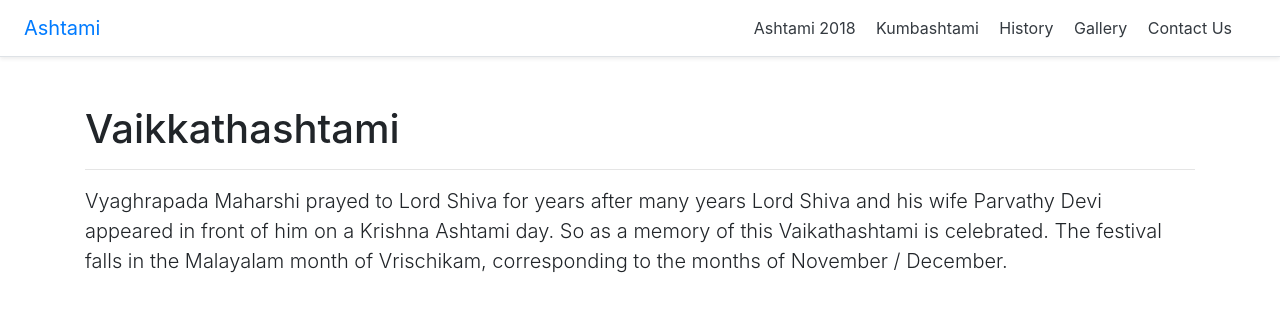
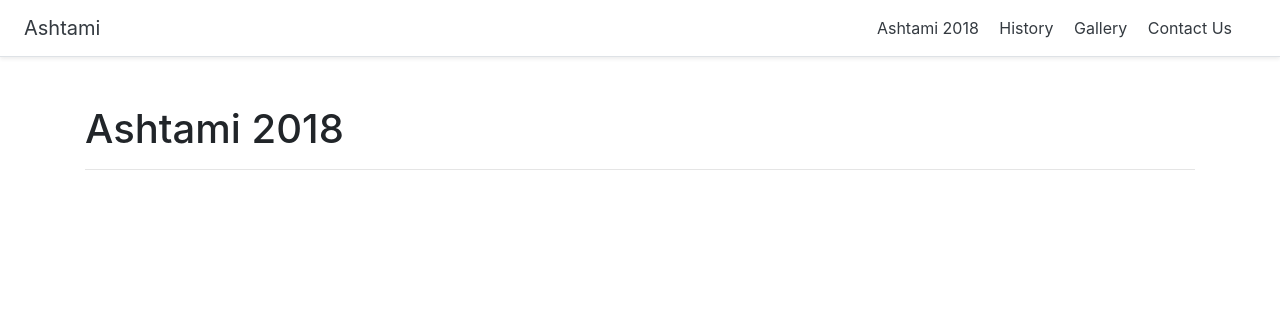
Before and after one commit to anuraj/ashtami.online, a Jekyll site: the page built from ashtami2018.html, in a window 1280 px wide. Shown: the top 312 px of the page. Built offline with Jekyll 4.4.1, drawn with Linux system fonts in a browser that asks for light colours.

Commit message:
Layout and Favicon changes

```diff
--- a/_layouts/default.html
+++ b/_layouts/default.html
@@ -4,7 +4,7 @@
 <head>
     <meta charset="utf-8">
     <meta name="viewport" content="width=device-width, initial-scale=1, shrink-to-fit=no">
-    <link href="favicon.ico" rel="shortcut icon" />
+    <link href="/images/favicon.ico" rel="shortcut icon" />
     <link rel="stylesheet" href="https://stackpath.bootstrapcdn.com/bootstrap/4.1.3/css/bootstrap.min.css" integrity="sha384-MCw98/SFnGE8fJT3GXwEOngsV7Zt27NXFoaoApmYm81iuXoPkFOJwJ8ERdknLPMO"
         crossorigin="anonymous">
     <title>{{ page.title }}</title>
@@ -13,10 +13,9 @@
 <body>
     <div class="d-flex flex-column flex-md-row align-items-center p-3 px-md-4 mb-3 bg-white border-bottom shadow-sm">
         <h5 class="my-0 mr-md-auto font-weight-normal">
-            <a href="/">Ashtami</a></h5>
+            <a class="text-dark" href="/">Ashtami</a></h5>
         <nav class="my-2 my-md-0 mr-md-3">
             <a class="p-2 text-dark" href="/ashtami2018">Ashtami 2018</a>
-            <a class="p-2 text-dark" href="#">Kumbashtami</a>
             <a class="p-2 text-dark" href="#">History</a>
             <a class="p-2 text-dark" href="#">Gallery</a>
             <a class="p-2 text-dark" href="#">Contact Us</a>
--- a/ashtami2018.html
+++ b/ashtami2018.html
@@ -3,8 +3,8 @@
 title: "Ashtami 2018"
 ---
 <main role="main" class="container">
-    <h1 class="mt-5">Vaikkathashtami</h1> <hr/>
-    <p class="lead">Vyaghrapada Maharshi prayed to Lord Shiva for years after many years Lord Shiva and his wife Parvathy Devi
-        appeared in front of him on a Krishna Ashtami day. So as a memory of this Vaikathashtami is celebrated.
-        The festival falls in the Malayalam month of Vrischikam, corresponding to the months of November / December.</p>
+    <h1 class="mt-5">Ashtami 2018</h1> <hr/>
+    <p class="lead">
+
+    </p>
 </main>
```
Also changed, not shown: images/favicon.ico (renamed from favicon.ico).
